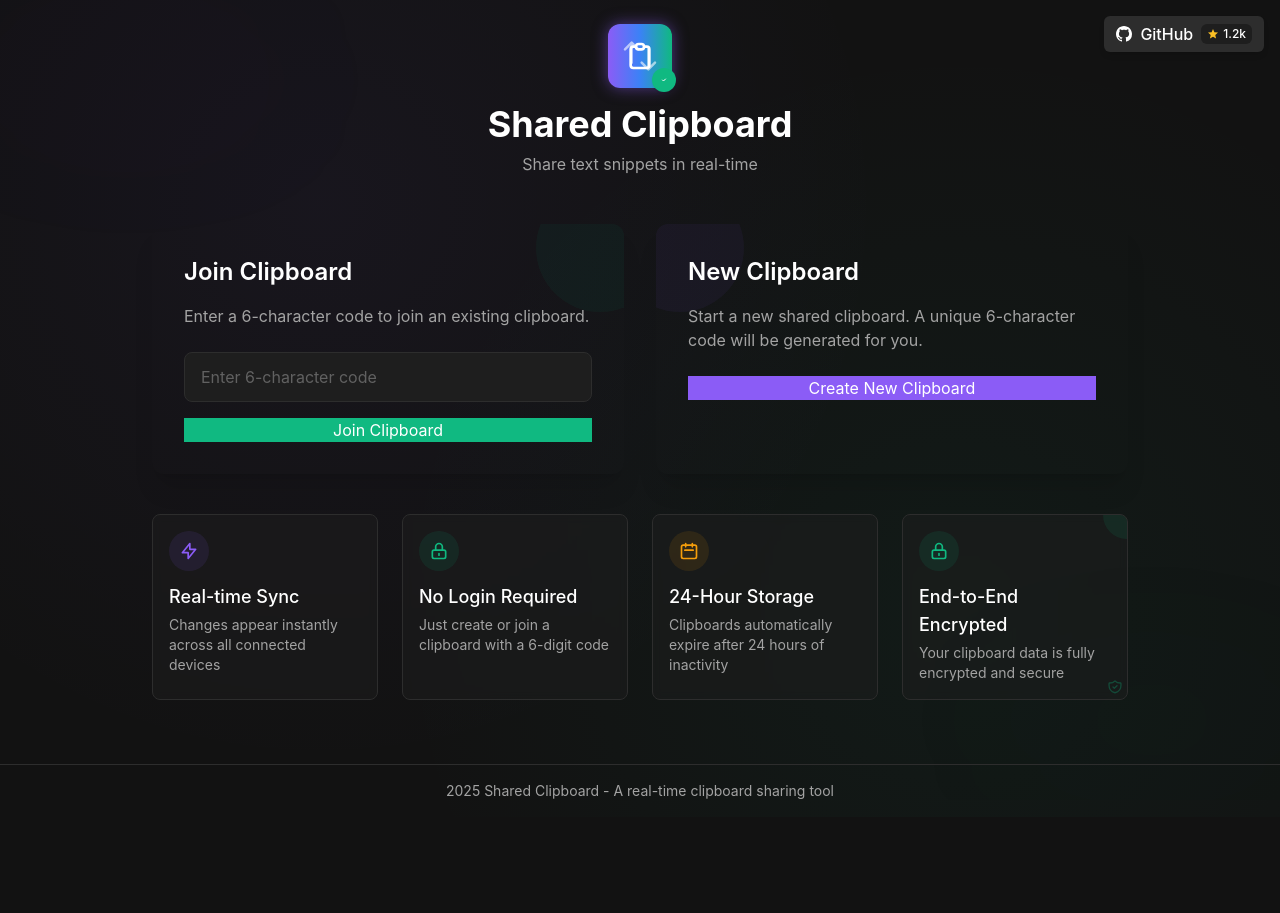
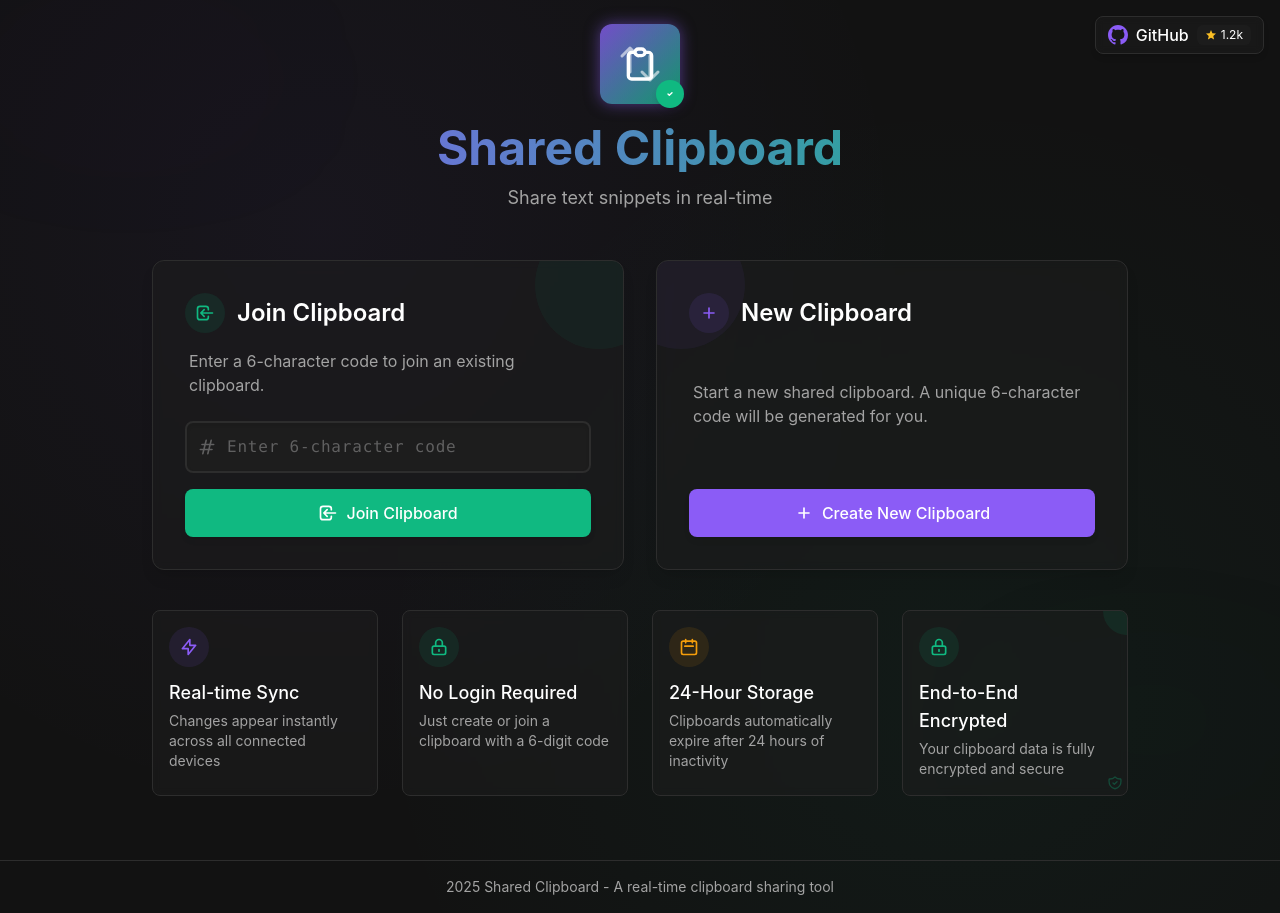
Before and after one commit to bilodev7/myclipboard.online, a Next.js app in the folder apps/frontend/: page / in a window 1280 px wide. Before the commit the page ends 817 px from the top, so only its background shows below. Built offline with nearby package versions, Linux system fonts and the light colour scheme.

Commit message:
improved ui

```diff
--- a/apps/frontend/src/app/[roomCode]/components/ClipboardEntryForm.tsx
+++ b/apps/frontend/src/app/[roomCode]/components/ClipboardEntryForm.tsx
@@ -44,15 +44,15 @@ export default function ClipboardEntryForm({ onAddEntry }: ClipboardEntryFormPro
   };
 
   return (
-    <div className="mb-8 relative">
-      <div className="flex items-center mb-3">
+    <div className="mb-6 sm:mb-8 relative">
+      <div className="flex flex-wrap items-center justify-between gap-2 mb-3">
         <h2 className="text-lg font-semibold text-text-primary flex items-center">
           <svg xmlns="http://www.w3.org/2000/svg" className="h-5 w-5 mr-2 text-secondary" fill="none" viewBox="0 0 24 24" stroke="currentColor">
             <path strokeLinecap="round" strokeLinejoin="round" strokeWidth={2} d="M11 5H6a2 2 0 00-2 2v11a2 2 0 002 2h11a2 2 0 002-2v-5m-1.414-9.414a2 2 0 112.828 2.828L11.828 15H9v-2.828l8.586-8.586z" />
           </svg>
           New Entry
         </h2>
-        <div className="ml-auto text-xs px-2 py-1 bg-primary/10 text-primary rounded-full flex items-center">
+        <div className="text-xs px-2 py-1 bg-primary/10 text-primary rounded-full flex items-center">
           <svg xmlns="http://www.w3.org/2000/svg" className="h-3 w-3 mr-1" fill="none" viewBox="0 0 24 24" stroke="currentColor">
             <path strokeLinecap="round" strokeLinejoin="round" strokeWidth={2} d="M13 10V3L4 14h7v7l9-11h-7z" />
           </svg>
--- a/apps/frontend/src/app/[roomCode]/page.tsx
+++ b/apps/frontend/src/app/[roomCode]/page.tsx
@@ -79,12 +79,11 @@ export default function ClipboardRoom() {
         connectedUsers={connectedUsers}
         expiresIn={expiresIn}
         onCopyLink={handleCopyLink}
-        onClearClipboard={handleClearClipboard}
       />
 
       {/* Scrollable content area - Only this part should scroll */}
       <div className="flex-1 overflow-y-auto">
-        <main className="container mx-auto px-4 py-6 max-w-4xl">
+        <main className="container mx-auto px-3 sm:px-4 py-4 sm:py-6 max-w-4xl">
           {/* Add Entry Form */}
           <ClipboardEntryForm onAddEntry={handleAddEntry} />
 
@@ -94,6 +93,7 @@ export default function ClipboardRoom() {
             copiedId={copied}
             onCopyEntry={handleCopyEntry}
             onDeleteEntry={handleDeleteEntry}
+            onClearAll={handleClearClipboard}
           />
         </main>
       </div>
--- a/apps/frontend/src/app/page.tsx
+++ b/apps/frontend/src/app/page.tsx
@@ -8,64 +8,63 @@ export default function Home() {
   return (
     <div className="flex flex-col flex-1 relative">
 
-      <div className="w-full max-w-5xl mx-auto flex-1 flex flex-col p-6">
+      <div className="w-full max-w-5xl mx-auto flex-1 flex flex-col p-4 sm:p-6">
         {/* Main Content Container - This keeps content centered vertically */}
         <div className="flex-1 flex flex-col justify-center">
           {/* Logo and Title */}
-          <div className="text-center mb-12">
-            <div className="inline-block mb-4 relative">
-              <div className="w-16 h-16 bg-gradient-mesh rounded-xl flex items-center justify-center shadow-glow overflow-hidden">
+          <div className="text-center mb-10 sm:mb-12">
+            <div className="inline-block mb-5 relative">
+              <div className="w-16 h-16 sm:w-20 sm:h-20 bg-gradient-to-br from-primary/80 to-secondary/80 rounded-xl flex items-center justify-center shadow-glow overflow-hidden">
                 {/* Main clipboard icon */}
-                <svg xmlns="http://www.w3.org/2000/svg" className="h-8 w-8 text-white absolute" fill="none" viewBox="0 0 24 24" stroke="currentColor">
+                <svg xmlns="http://www.w3.org/2000/svg" className="h-8 w-8 sm:h-10 sm:w-10 text-white absolute" fill="none" viewBox="0 0 24 24" stroke="currentColor">
                   <path strokeLinecap="round" strokeLinejoin="round" strokeWidth={2} d="M9 5H7a2 2 0 00-2 2v12a2 2 0 002 2h10a2 2 0 002-2V7a2 2 0 00-2-2h-2M9 5a2 2 0 002 2h2a2 2 0 002-2M9 5a2 2 0 012-2h2a2 2 0 012 2" />
                 </svg>
 
                 {/* Sync arrows animation */}
                 <div className="animate-pulse opacity-70">
-                  <svg xmlns="http://www.w3.org/2000/svg" className="h-10 w-10 text-white" fill="none" viewBox="0 0 24 24" stroke="currentColor">
+                  <svg xmlns="http://www.w3.org/2000/svg" className="h-10 w-10 sm:h-12 sm:w-12 text-white" fill="none" viewBox="0 0 24 24" stroke="currentColor">
                     <path strokeLinecap="round" strokeLinejoin="round" strokeWidth={1.5} d="M7 16V4m0 0L3 8m4-4l4 4m6 0v12m0 0l4-4m-4 4l-4-4" />
                   </svg>
                 </div>
               </div>
-              <div className="absolute -bottom-1 -right-1 w-6 h-6 bg-emerald-500 rounded-full flex items-center justify-center shadow-sm">
-                <svg xmlns="http://www.w3.org/2000/svg" className="h-3 w-3 text-white" fill="none" viewBox="0 0 24 24" stroke="currentColor">
+              <div className="absolute -bottom-1 -right-1 w-7 h-7 bg-emerald-500 rounded-full flex items-center justify-center shadow-md">
+                <svg xmlns="http://www.w3.org/2000/svg" className="h-4 w-4 text-white" fill="none" viewBox="0 0 24 24" stroke="currentColor">
                   <path strokeLinecap="round" strokeLinejoin="round" strokeWidth={2} d="M9 12l2 2 4-4" />
                 </svg>
               </div>
             </div>
-            <h1 className="text-4xl font-bold text-text-primary mb-2">Shared Clipboard</h1>
-            <p className="text-text-secondary">Share text snippets in real-time</p>
+            <h1 className="text-3xl sm:text-4xl md:text-5xl font-bold text-text-primary mb-3 bg-clip-text text-transparent bg-gradient-to-r from-primary to-secondary">Shared Clipboard</h1>
+            <p className="text-lg text-text-secondary">Share text snippets in real-time</p>
           </div>
 
           {/* Cards Container - Side by side on desktop, stacked on mobile */}
-          <div className="flex flex-col md:flex-row gap-8 mb-10">
-            {/* Security Badge and GitHub Link - Top right */}
+          <div className="flex flex-col md:flex-row gap-6 md:gap-8 mb-10">
+            {/* GitHub Link - Top right */}
             <div className="absolute top-4 right-4 flex space-x-3 items-center">
               <a
                 href="https://github.com/username/shared-clipboard"
                 target="_blank"
                 rel="noopener noreferrer"
-                className="inline-flex items-center px-3 py-1.5 rounded-md bg-surface-hover hover:bg-surface-active transition-colors duration-200 text-text-primary shadow-md hover:shadow-lg"
+                className="inline-flex items-center px-3 py-1.5 rounded-lg border border-surface-hover bg-surface/50 backdrop-blur-sm hover:bg-surface-hover transition-colors duration-200 text-text-primary shadow-md hover:shadow-glow-sm group"
               >
-                <svg className="h-4 w-4 mr-2" viewBox="0 0 16 16" fill="currentColor">
+                <svg className="h-5 w-5 mr-2 text-primary group-hover:text-primary/90" viewBox="0 0 16 16" fill="currentColor">
                   <path fillRule="evenodd" d="M8 0C3.58 0 0 3.58 0 8c0 3.54 2.29 6.53 5.47 7.59.4.07.55-.17.55-.38 0-.19-.01-.82-.01-1.49-2.01.37-2.53-.49-2.69-.94-.09-.23-.48-.94-.82-1.13-.28-.15-.68-.52-.01-.53.63-.01 1.08.58 1.23.82.72 1.21 1.87.87 2.33.66.07-.52.28-.87.51-1.07-1.78-.2-3.64-.89-3.64-3.95 0-.87.31-1.59.82-2.15-.08-.2-.36-1.02.08-2.12 0 0 .67-.21 2.2.82.64-.18 1.32-.27 2-.27.68 0 1.36.09 2 .27 1.53-1.04 2.2-.82 2.2-.82.44 1.1.16 1.92.08 2.12.51.56.82 1.27.82 2.15 0 3.07-1.87 3.75-3.65 3.95.29.25.54.73.54 1.48 0 1.07-.01 1.93-.01 2.2 0 .21.15.46.55.38A8.013 8.013 0 0016 8c0-4.42-3.58-8-8-8z"></path>
                 </svg>
                 <span className="font-medium">GitHub</span>
-                <div className="ml-2 px-1.5 py-0.5 bg-surface rounded-md text-xs flex items-center">
+                <div className="ml-2 px-2 py-0.5 bg-surface/80 rounded-md text-xs flex items-center">
                   <svg className="h-3 w-3 mr-1 text-amber-400" fill="currentColor" viewBox="0 0 24 24">
                     <path d="M12 17.27L18.18 21l-1.64-7.03L22 9.24l-7.19-.61L12 2 9.19 8.63 2 9.24l5.46 4.73L5.82 21z"></path>
                   </svg>
-                  <span className="font-medium">1.2k</span>
+                  <span>1.2k</span>
                 </div>
               </a>
               {/* End-to-end encryption badge moved to clipboard room */}
             </div>
 
-            {/* Join Clipboard Card */}
             <JoinClipboardCard />
 
-            {/* Create Clipboard Card */}
             <CreateClipboardCard />
+
           </div>
 
           {/* Features Section */}
--- a/apps/frontend/src/components/CreateClipboardCard.tsx
+++ b/apps/frontend/src/components/CreateClipboardCard.tsx
@@ -41,17 +41,29 @@ export default function CreateClipboardCard() {
   };
 
   return (
-    <div className="card-bg flex-1 p-6 md:p-8 rounded-xl shadow-xl hover-lift transition-all duration-300 ease-out relative overflow-hidden">
-      <div className="absolute -top-10 -left-10 w-32 h-32 bg-primary/10 rounded-full animate-pulse-slow"></div>
-      <div className="relative z-10">
-        <h2 className="text-2xl font-semibold text-text-primary mb-4">New Clipboard</h2>
-        <p className="text-text-secondary mb-6">
+    <div className="flex-1 p-6 md:p-8 rounded-xl border border-surface-hover bg-surface/50 backdrop-blur-sm shadow-lg hover:shadow-glow-sm transition-all duration-300 ease-out relative overflow-hidden group">
+      {/* Background elements */}
+      <div className="absolute -top-10 -left-10 w-32 h-32 bg-primary/10 rounded-full animate-pulse-slow group-hover:scale-110 transition-transform duration-500"></div>
+      <div className="absolute -bottom-16 -right-16 w-40 h-40 bg-primary/5 rounded-full opacity-0 group-hover:opacity-100 transition-opacity duration-500"></div>
+
+      <div className="relative z-10 flex flex-col h-full">
+        <div className="flex items-center mb-4">
+          <div className="w-10 h-10 bg-primary/10 rounded-full flex items-center justify-center mr-3">
+            <svg xmlns="http://www.w3.org/2000/svg" className="h-5 w-5 text-primary" fill="none" viewBox="0 0 24 24" stroke="currentColor">
+              <path strokeLinecap="round" strokeLinejoin="round" strokeWidth={2} d="M12 6v6m0 0v6m0-6h6m-6 0H6" />
+            </svg>
+          </div>
+          <h2 className="text-2xl font-semibold text-text-primary">New Clipboard</h2>
+        </div>
+
+        <p className="text-text-secondary my-auto pl-1">
           Start a new shared clipboard. A unique 6-character code will be generated for you.
         </p>
+
         <button
           onClick={handleCreateClipboard}
           disabled={isLoading}
-          className="w-full btn-primary transition-all duration-200 ease-in-out transform hover:scale-105 focus:ring-4 focus:ring-primary/30 disabled:opacity-50 disabled:cursor-not-allowed"
+          className="w-full mt-auto py-3 px-4 bg-primary hover:bg-primary/90 text-white font-medium rounded-lg flex items-center justify-center transition-all duration-200 shadow-md hover:shadow-lg focus:outline-none focus:ring-2 focus:ring-primary/30 disabled:opacity-50 disabled:cursor-not-allowed"
         >
           {isLoading ? (
             <span className="flex items-center justify-center">
@@ -62,13 +74,22 @@ export default function CreateClipboardCard() {
               Creating...
             </span>
           ) : (
-            'Create New Clipboard'
+            <>
+              <svg xmlns="http://www.w3.org/2000/svg" className="h-5 w-5 mr-2" fill="none" viewBox="0 0 24 24" stroke="currentColor">
+                <path strokeLinecap="round" strokeLinejoin="round" strokeWidth={2} d="M12 6v6m0 0v6m0-6h6m-6 0H6" />
+              </svg>
+              Create New Clipboard
+            </>
           )}
         </button>
       </div>
+
       {error && (
-        <div className="mt-4 p-3 bg-error/10 border border-error/30 text-error rounded-md text-sm">
-          {error}
+        <div className="mt-4 p-3 bg-error/10 border border-error/30 text-error rounded-md text-sm flex items-center">
+          <svg xmlns="http://www.w3.org/2000/svg" className="h-4 w-4 mr-2 flex-shrink-0" fill="none" viewBox="0 0 24 24" stroke="currentColor">
+            <path strokeLinecap="round" strokeLinejoin="round" strokeWidth={2} d="M12 8v4m0 4h.01M21 12a9 9 0 11-18 0 9 9 0 0118 0z" />
+          </svg>
+          <span>{error}</span>
         </div>
       )}
     </div>
--- a/apps/frontend/src/components/JoinClipboardCard.tsx
+++ b/apps/frontend/src/components/JoinClipboardCard.tsx
@@ -33,15 +33,33 @@ export default function JoinClipboardCard() {
   };
 
   return (
-    <div className="card-bg flex-1 p-6 md:p-8 rounded-xl shadow-xl hover-lift transition-all duration-300 ease-out relative overflow-hidden">
-      <div className="absolute -top-10 -right-10 w-32 h-32 bg-secondary/10 rounded-full animate-pulse-slow"></div>
+    <div className="flex-1 p-6 md:p-8 rounded-xl border border-surface-hover bg-surface/50 backdrop-blur-sm shadow-lg hover:shadow-secondary/20 hover:border-secondary/50 transition-all duration-300 ease-out relative overflow-hidden group">
+      {/* Background elements */}
+      <div className="absolute -top-10 -right-10 w-32 h-32 bg-secondary/10 rounded-full animate-pulse-slow group-hover:scale-110 transition-transform duration-500"></div>
+      <div className="absolute -bottom-16 -left-16 w-40 h-40 bg-secondary/5 rounded-full opacity-0 group-hover:opacity-100 transition-opacity duration-500"></div>
+
       <div className="relative z-10">
-        <h2 className="text-2xl font-semibold text-text-primary mb-4">Join Clipboard</h2>
-        <p className="text-text-secondary mb-6">
+        <div className="flex items-center mb-4">
+          <div className="w-10 h-10 bg-secondary/10 rounded-full flex items-center justify-center mr-3">
+            <svg xmlns="http://www.w3.org/2000/svg" className="h-5 w-5 text-secondary" fill="none" viewBox="0 0 24 24" stroke="currentColor">
+              <path strokeLinecap="round" strokeLinejoin="round" strokeWidth={2} d="M11 16l-4-4m0 0l4-4m-4 4h14m-5 4v1a3 3 0 01-3 3H6a3 3 0 01-3-3V7a3 3 0 013-3h7a3 3 0 013 3v1" />
+            </svg>
+          </div>
+          <h2 className="text-2xl font-semibold text-text-primary">Join Clipboard</h2>
+        </div>
+
+        <p className="text-text-secondary mb-6 pl-1">
           Enter a 6-character code to join an existing clipboard.
         </p>
+
         <form onSubmit={handleJoinClipboard} className="space-y-4">
           <div>
+            <div className="relative">
+              <div className="absolute inset-y-0 left-0 pl-3 flex items-center pointer-events-none">
+                <svg xmlns="http://www.w3.org/2000/svg" className="h-5 w-5 text-text-secondary/50" fill="none" viewBox="0 0 24 24" stroke="currentColor">
+                  <path strokeLinecap="round" strokeLinejoin="round" strokeWidth={2} d="M7 20l4-16m2 16l4-16M6 9h14M4 15h14" />
+                </svg>
+              </div>
               <input
                 type="text"
                 value={roomCode}
@@ -50,16 +68,28 @@ export default function JoinClipboardCard() {
                   if (error) setError('');
                 }}
                 placeholder="Enter 6-character code"
-              className="w-full px-4 py-3 rounded-lg bg-surface border border-surface-hover focus:border-primary focus:ring-2 focus:ring-primary/30 transition-colors text-text-primary placeholder-text-secondary/50"
+                className="w-full pl-10 pr-4 py-3 rounded-lg bg-surface/80 border-2 border-surface-hover focus:border-secondary focus:outline-none focus:ring-0 transition-colors duration-300 ease-in-out text-text-primary placeholder-text-secondary/50 font-mono tracking-wider shadow-inner"
                 maxLength={6}
                 autoComplete="off"
+                aria-label="Room code"
               />
-            {error && <p className="mt-2 text-error text-sm">{error}</p>}
+            </div>
+            {error && (
+              <div className="mt-2 text-error text-sm flex items-center">
+                <svg xmlns="http://www.w3.org/2000/svg" className="h-4 w-4 mr-1 flex-shrink-0" fill="none" viewBox="0 0 24 24" stroke="currentColor">
+                  <path strokeLinecap="round" strokeLinejoin="round" strokeWidth={2} d="M12 8v4m0 4h.01M21 12a9 9 0 11-18 0 9 9 0 0118 0z" />
+                </svg>
+                <span>{error}</span>
+              </div>
+            )}
           </div>
           <button
             type="submit"
-            className="w-full btn-secondary transition-all duration-200 ease-in-out transform hover:scale-105 focus:ring-4 focus:ring-secondary/30"
+            className="w-full py-3 px-4 bg-secondary hover:bg-secondary/90 text-white font-medium rounded-lg flex items-center justify-center transition-all duration-200 shadow-md hover:shadow-lg focus:outline-none focus:ring-2 focus:ring-secondary/30"
           >
+            <svg xmlns="http://www.w3.org/2000/svg" className="h-5 w-5 mr-2" fill="none" viewBox="0 0 24 24" stroke="currentColor">
+              <path strokeLinecap="round" strokeLinejoin="round" strokeWidth={2} d="M11 16l-4-4m0 0l4-4m-4 4h14m-5 4v1a3 3 0 01-3 3H6a3 3 0 01-3-3V7a3 3 0 013-3h7a3 3 0 013 3v1" />
+            </svg>
             Join Clipboard
           </button>
         </form>
```
Also changed, not shown: apps/frontend/src/app/[roomCode]/components/ClipboardEntry.tsx (+12 -11 lines), apps/frontend/src/app/[roomCode]/components/ClipboardEntryList.tsx (+39 -10 lines), apps/frontend/src/app/[roomCode]/components/ClipboardHeader.tsx (+48 -59 lines). Lines whose indentation alone changed are shown as unchanged.
